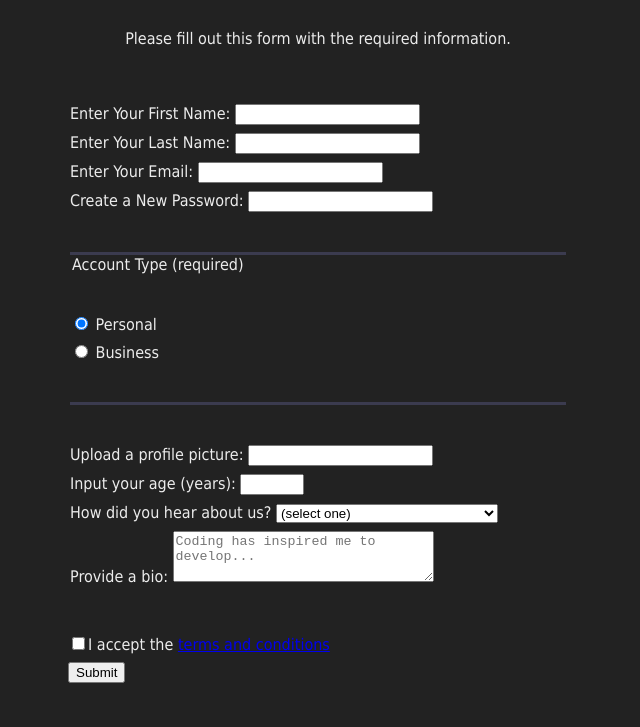
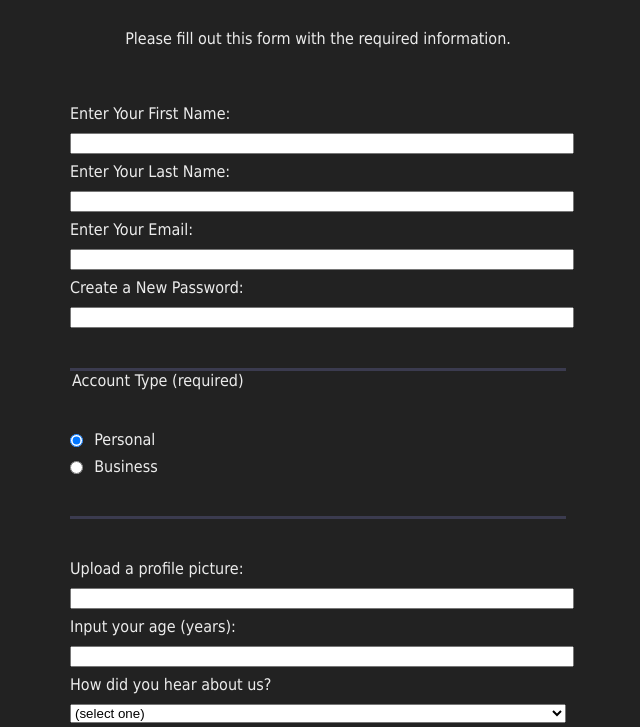
Before and after one commit to smendoza94/fcc-regristration-form, a plain HTML site: page index.html in a window 1280 px wide. Shown: the part 73-800 px from the top of the page, without its empty margins (322-962 px from the left). Drawn offline with Linux system fonts and the light colour scheme.

Commit message:
size input, textarea, select, and add new class inline for radio buttons alignment

```diff
--- a/index.html
+++ b/index.html
@@ -19,8 +19,8 @@
         <fieldset>
             <legend>Account Type (required)</legend>
             <!-- radio buttons do not require a name attribute -->
-            <label for="personal-account"><input checked id="personal-account" type="radio" name="account-type"/> Personal</label>
-            <label for="business-account"><input id="business-account" type="radio" name="account-type"/> Business</label>
+            <label for="personal-account"><input checked id="personal-account" type="radio" name="account-type" class="inline"/> Personal</label>
+            <label for="business-account"><input id="business-account" type="radio" name="account-type" class="inline"/> Business</label>
         </fieldset>
         <fieldset>
             <label for="profile-picture">Upload a profile picture: <input id="profile-picture" name="profile-picture type="file" /></label>
--- a/styles.css
+++ b/styles.css
@@ -33,3 +33,14 @@ label {
     display: block;
     margin: 0.5rem 0;
 }
+
+input, textarea, select {
+    width: 100%;
+    margin: 10px 0 0 0;
+}
+
+.inline{
+    width: unset;
+    margin: 0 0.5em 0 0;
+    vertical-align: middle;
+}
```
